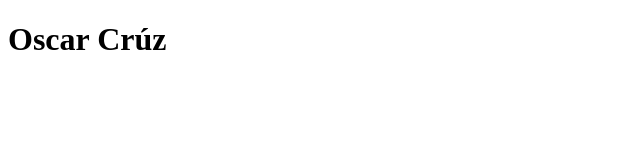
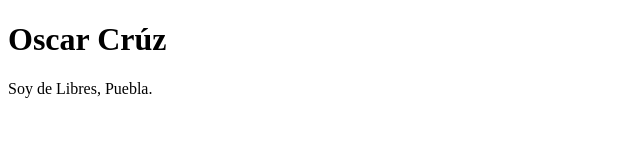
Before and after one commit to oscardevlibres/oscar, a plain HTML site: page index.html in a window 1280 px wide. Shown: the whole page, without its empty margins (0-640 px from the left). Drawn offline with Linux system fonts and the light colour scheme.

Commit message:
agregue un parrafo

```diff
--- a/index.html
+++ b/index.html
@@ -7,5 +7,6 @@
 </head>
 <body>
     <h1>Oscar Crúz</h1>
+    <p>Soy de Libres, Puebla.</p>
 </body>
 </html>
```
